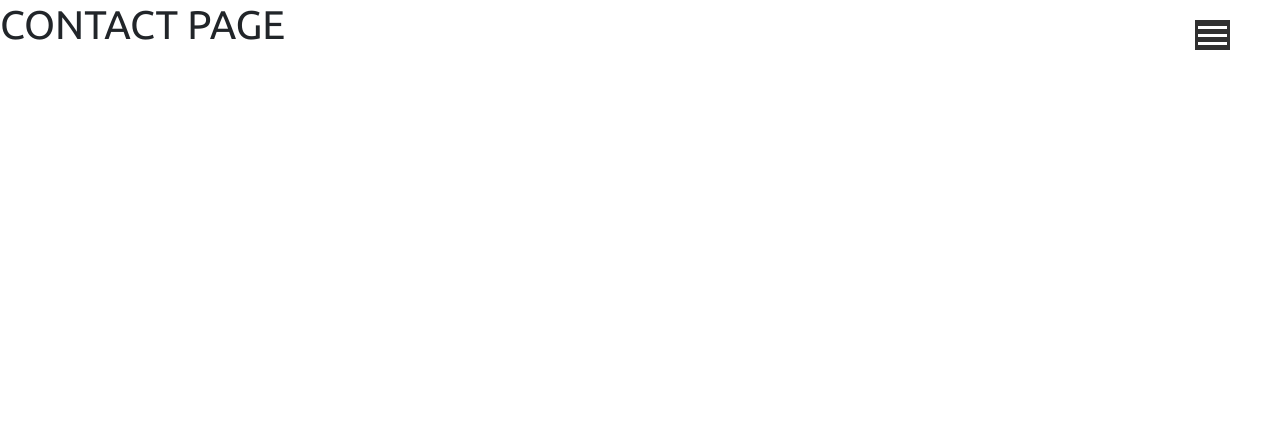
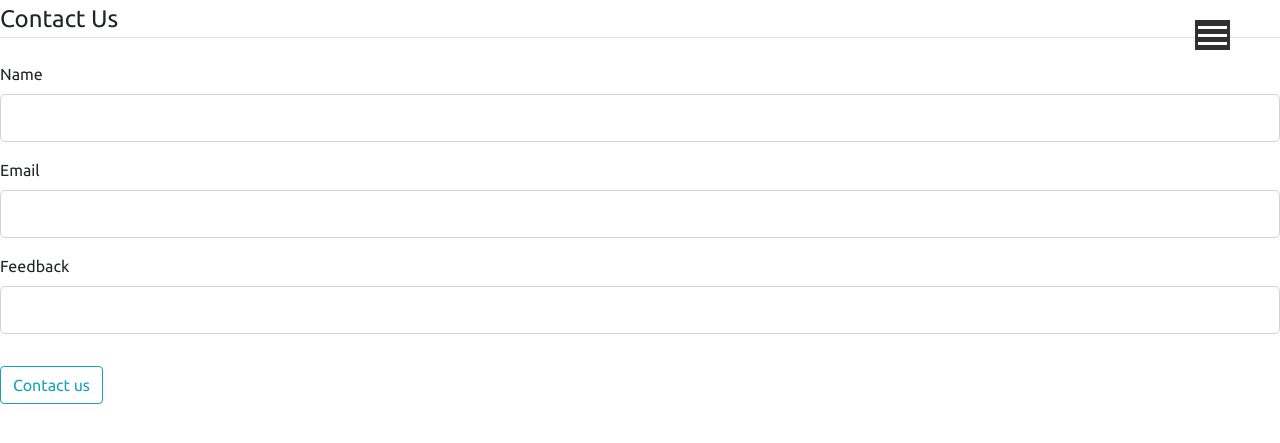
Before and after one commit to Pratyaksha-047/Online-Bookstore, a Flask app: page /contact in a window 1280 px wide. Shown: the top 443 px of the page. Run offline with Flask 2, Linux system fonts and the light colour scheme; some libraries are stand-ins or nearby versions.

Commit message:
Contact Us page

```diff
--- a/main/forms.py
+++ b/main/forms.py
@@ -37,3 +37,12 @@ class LoginForm(FlaskForm):
     password = PasswordField('Password', validators=[DataRequired()])
     remember = BooleanField('Remember Me')
     submit = SubmitField('Login')
+
+class ContactForm(FlaskForm):
+    name = StringField('Name',
+                           validators=[DataRequired(), Length(min=2, max=20)])
+    email = StringField('Email',
+                        validators=[DataRequired(), Email()])
+    feedback = StringField('Feedback',
+                           validators=[DataRequired(), Length(min=2)])
+    submit = SubmitField('Contact us')
--- a/main/routes.py
+++ b/main/routes.py
@@ -1,10 +1,11 @@
 from main import app
 from flask import render_template, url_for, flash, redirect,request
-from main.forms import RegistrationForm, LoginForm
+from main.forms import RegistrationForm, LoginForm , ContactForm
 from main.models import User,Book
 from flask_login import login_user, current_user, logout_user, login_required
+from flask_mail import Message
 #request
-from main import db, bcrypt
+from main import db, bcrypt,mail
 
 @app.route("/")
 @app.route("/home")
@@ -13,7 +14,25 @@ def home():
 
 @app.route("/contact", methods=['GET', 'POST'])
 def contact():
-    return render_template('contact.html')
+    form = ContactForm()
+    msg = Message("Feedback for Online Bookstore Management Website",
+            sender="decodemysteries2021@gmail.com",
+            recipients=["receiver1@gmail.com","receiver2@gmail.com"])
+
+    msg.body = '''Hey developers,
+    A Client just viewed your website. The Details of feedback are:
+
+    Name of client: %s
+    Email address: %s
+    Feedback from client: %s
+    '''%(form.name.data,form.email.data,form.feedback.data)
+    mail.send(msg)
+
+    if form.validate_on_submit():
+        flash('Your feedback has been sent! We will get back to you shortly', 'success')
+        return redirect(url_for('home'))
+
+    return render_template('contact.html',title='Contact',form=form)
 
 @app.route("/register", methods=['GET', 'POST'])
 def register():
--- a/main/templates/contact.html
+++ b/main/templates/contact.html
@@ -1,5 +1,49 @@
-{% extends "base.html" %}
+{% extends "base.html" %} {% block content %}
+<div class="content-section">
+  <form method="POST" action="">
+    {{ form.hidden_tag() }}
+    <fieldset class="form-group">
+      <legend class="border-bottom mb-4">Contact Us</legend>
+      <div class="form-group">
+        {{ form.name.label(class="form-control-label") }} {% if form.name.errors
+        %} {{ form.name(class="form-control form-control-lg is-invalid") }}
+        <div class="invalid-feedback">
+          {% for error in form.name.errors %}
+          <span>{{ error }}</span>
+          {% endfor %}
+        </div>
+        {% else %} {{ form.name(class="form-control form-control-lg") }} {%
+        endif %}
+      </div>
+      <div class="form-group">
+        {{ form.email.label(class="form-control-label") }} {% if
+        form.email.errors %} {{ form.email(class="form-control form-control-lg
+        is-invalid") }}
+        <div class="invalid-feedback">
+          {% for error in form.email.errors %}
+          <span>{{ error }}</span>
+          {% endfor %}
+        </div>
+        {% else %} {{ form.email(class="form-control form-control-lg") }} {%
+        endif %}
+      </div>
+      <div class="form-group">
+        {{ form.feedback.label(class="form-control-label") }} {% if
+        form.feedback.errors %} {{ form.feedback(class="form-control
+        form-control-lg is-invalid") }}
+        <div class="invalid-feedback">
+          {% for error in form.feedback.errors %}
+          <span>{{ error }}</span>
+          {% endfor %}
+        </div>
+        {% else %} {{ form.feedback(class="form-control form-control-lg") }} {%
+        endif %}
+      </div>
+    </fieldset>
+    <div class="form-group">
+      {{ form.submit(class="btn btn-outline-info") }}
+    </div>
+  </form>
+</div>
 
-{% block content %}
-<h1>CONTACT PAGE</h1>
 {% endblock %}
```
Also changed, not shown: main/__init__.py (+11 -0 lines), main/site.db.
